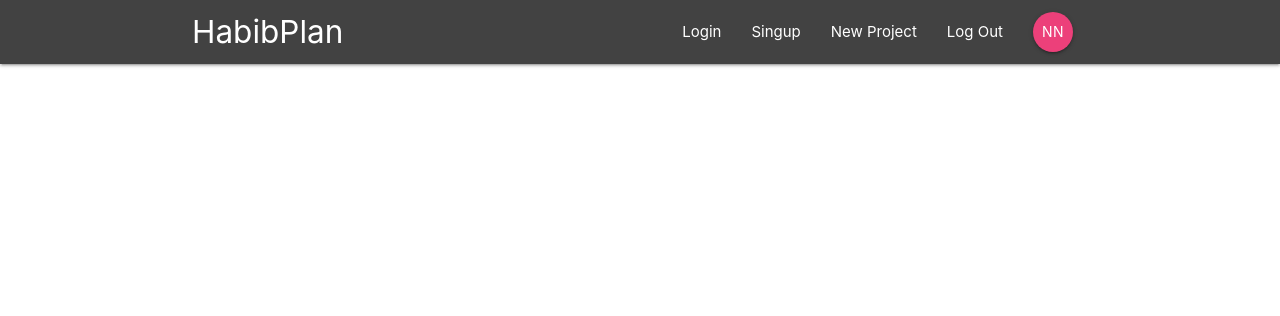
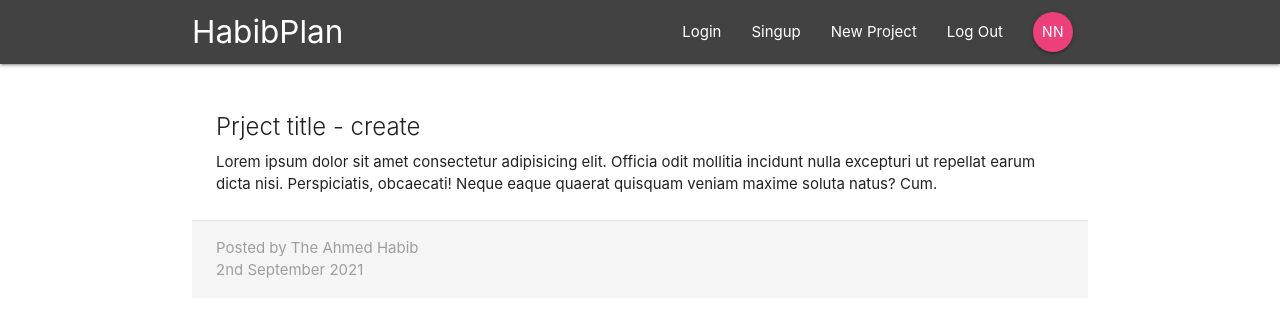
Before and after one commit to 4hmedhabib/Planning-Project, a React (Create React App) app: page /projects/create in a window 1280 px wide. Shown: the top 316 px of the page. Built offline with nearby package versions, Linux system fonts and the light colour scheme.

Commit message:
added project details page

```diff
--- a/src/App.js
+++ b/src/App.js
@@ -1,6 +1,8 @@
 import { Route, Switch } from 'react-router-dom';
+
 import Layout from './components/Layout/Layout';
 import Dashboard from './pages/Dashboard/Dashboard';
+import ProjectDetails from './pages/Projects/ProjectDetails';
 
 function App() {
 	return (
@@ -8,6 +10,7 @@ function App() {
 			<Layout>
 				<Switch>
 					<Route path="/" exact component={Dashboard} />
+					<Route path="/projects/:id" exact component={ProjectDetails} />
 				</Switch>
 			</Layout>
 		</div>
--- a/src/components/Projects/ProjectList.js
+++ b/src/components/Projects/ProjectList.js
@@ -1,6 +1,6 @@
 const ProjectList = () => {
 	return (
-		<div className="project-list section ">
+		<div className="project-list section container ">
 			<div className="card z-depth-0 project-summary">
 				<div className=" card-content grey-text text-darken-3">
 					<span className="card-title">Project Title</span>
--- a/src/pages/Projects/ProjectDetails.js
+++ b/src/pages/Projects/ProjectDetails.js
@@ -1,9 +1,12 @@
+import { useParams } from 'react-router-dom';
+
 const ProjectDetails = () => {
+	const { id } = useParams();
 	return (
 		<div className="container section project-details">
 			<div className="card z-depth-0">
 				<div className="card-content">
-					<span className="card-title">Prject title</span>
+					<span className=" card-title ">Prject title - {id}</span>
 					<p>
 						Lorem ipsum dolor sit amet consectetur adipisicing elit. Officia odit mollitia incidunt nulla
 						excepturi ut repellat earum dicta nisi. Perspiciatis, obcaecati! Neque eaque quaerat quisquam
```
